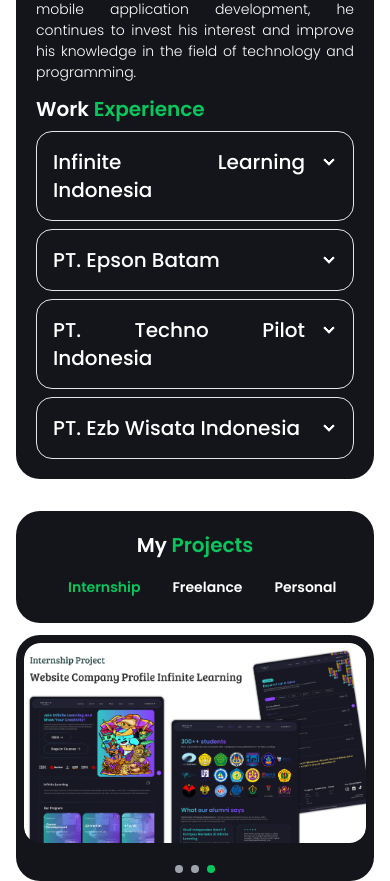
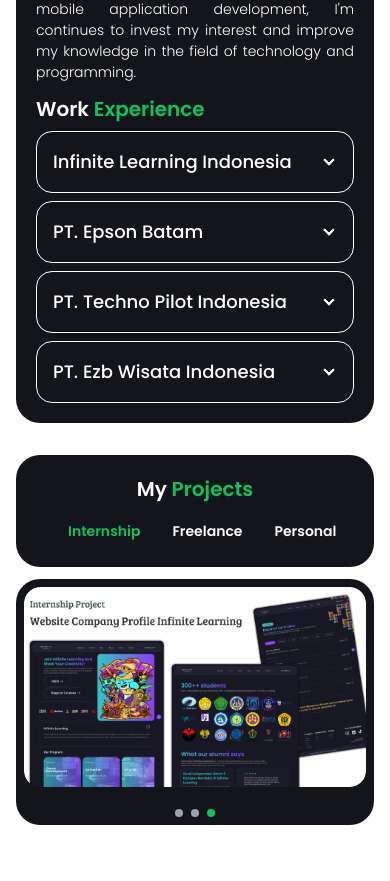
Before and after one commit to Celvindev/CelvinPortofolio, a React (Vite) app: page / in a window 390 px wide. Shown: the part 1252-2133 px from the top of the page. After the commit the page ends 2077 px from the top, so only its background shows below. Built offline with nearby package versions, Linux system fonts and the light colour scheme.

Commit message:
updateWE

```diff
--- a/src/Components/Content.json
+++ b/src/Components/Content.json
@@ -1,6 +1,6 @@
 {
-    "description": "A student majoring in informatics engineering at Batam State Polytechnic with one year internship experience as a full-stack web developer at a course institution that makes him capable of front-end and back-end web development. Expert in HTML, CSS, Tailwind CSS, DaisyUI, Javascript, ReactJS, ExpressJS, Dart, Flutter C#, PHP, Mudblazor and Java, he also has strong analytical and leadership skills. A good fast learner under pressure, able to work with agility. With a strong understanding in software development concepts, software design principles, and OOP programming, he defeats programming challenges. Passionate about web and mobile application development, he continues to invest his interest and improve his knowledge in the field of technology and programming.",
+    "description": "A student majoring in informatics engineering at Batam State Polytechnic with one year internship experience as a full-stack web developer at a course institution that makes him capable of front-end and back-end web development. Expert in HTML, CSS, Tailwind CSS, DaisyUI, Javascript, ReactJS, ExpressJS, Dart, Flutter C#, PHP, Mudblazor and Java, he also has strong analytical and leadership skills. A good fast learner under pressure, able to work with agility. With a strong understanding in software development concepts, software design principles, and OOP programming, he defeats programming challenges. Passionate about web and mobile application development, I'm continues to invest my interest and improve my knowledge in the field of technology and programming.",
     "description2": "Celvin Alfino Fernandes is a frontend developer and UI/UX designer passionate about creating intuitive and visually appealing user interfaces. He strives to deliver seamless and engaging user experiences, stays updated with industry trends, and continuously improves his skills to bring innovative solutions to projects.",
-    "description3": "."
+    "description3": ""
 
 }
--- a/src/Components/Hcontent2.jsx
+++ b/src/Components/Hcontent2.jsx
@@ -92,28 +92,43 @@
                         Work <span className="text-[#07C65D]">Experience</span>
                     </motion.h1>
                     <div className="text-sm mt-2 md:mt-4 font-poppins text-white font-light text-justify mx-auto md:mx-0 w-full  leading-normal">
-                        <div tabIndex={0} className="collapse collapse-arrow border-base-300 border">
-                            <div className="collapse-title text-xl font-medium">Infinite Learning Indonesia</div>
+                        <div tabIndex={0} className="collapse collapse-arrow border-white border">
+                            <div className="collapse-title text-lg md:text-xl font-medium">Infinite Learning Indonesia</div>
                             <div className="collapse-content">
-                                {content.description3}
+                                <h5 className="-mt-3 pb-2 text-[#07C65D]">Internship Web Developer</h5>
+                                <li>Conducted research based on the needs and target users to create an organized website development.</li>
+                                <li>Developing a company profile website using ReactJS, ExpressJS, Tailwind CSS, DaisyUI to help prospective
+                                    independent mentees and unlimited guests in finding information about the company.</li>
                             </div>
                         </div>
-                        <div tabIndex={0} className="collapse mt-2 collapse-arrow border-base-300 border">
-                            <div className="collapse-title text-xl font-medium">PT. Epson Batam</div>
+                        <div tabIndex={0} className="collapse mt-2 collapse-arrow border-white border">
+                            <div className="collapse-title text-lg md:text-xl font-medium">PT. Epson Batam</div>
                             <div className="collapse-content">
-                                .
+                                <h5 className="-mt-3 pb-2 text-[#07C65D]">Internship System Information</h5>
+                                <li>Developing a part supply chain management system using C# and MudBlazor to replace manual vendor data
+                                    management.</li>
+                                <li>Building a PEB recruitment system using C# and MudBlazor to facilitate applicants and HR in managing
+                                    recruitment data.</li>
+                                <li>Improved the Gapuro desktop interface using native C# to simplify operator progress monitoring on work
+                                    progress.</li>
                             </div>
                         </div>
-                        <div tabIndex={0} className="collapse mt-2 collapse-arrow border-base-300 border">
-                            <div className="collapse-title text-xl font-medium">PT. Techno Pilot Indonesia</div>
+                        <div tabIndex={0} className="collapse mt-2 collapse-arrow border-white border">
+                            <div className="collapse-title text-lg md:text-xl font-medium">PT. Techno Pilot Indonesia</div>
                             <div className="collapse-content">
-                                {content.description3}
+                                <h5 className="-mt-3 pb-2 text-[#07C65D]">Internship FrontEnd Developer</h5>
+                                <li>Developed a company profile website using Bootstrap 5, Laravel 10 to help buyers find information about the
+                                    company.
+                                </li>
                             </div>
                         </div>
-                        <div tabIndex={0} className="collapse mt-2 collapse-arrow border-base-300 border">
-                            <div className="collapse-title text-xl font-medium">PT. Ezb Wisata Indonesia</div>
+                        <div tabIndex={0} className="collapse mt-2 collapse-arrow border-white border">
+                            <div className="collapse-title text-lg md:text-xl font-medium">PT. Ezb Wisata Indonesia</div>
                             <div className="collapse-content">
-                                {content.description3}
+                                <h5 className="-mt-3 pb-2 text-[#07C65D]">FrontEnd Developer</h5>
+                                <li>Receive and Implement Feature Requests from Clients.</li>
+                                <li>Identify and Fix Bugs Provided by the Implementer Team.</li>
+                                <li>Responsible for the Admin Interface of Dolphin and Acetours Applications.</li>
                             </div>
                         </div>
                     </div>
```
